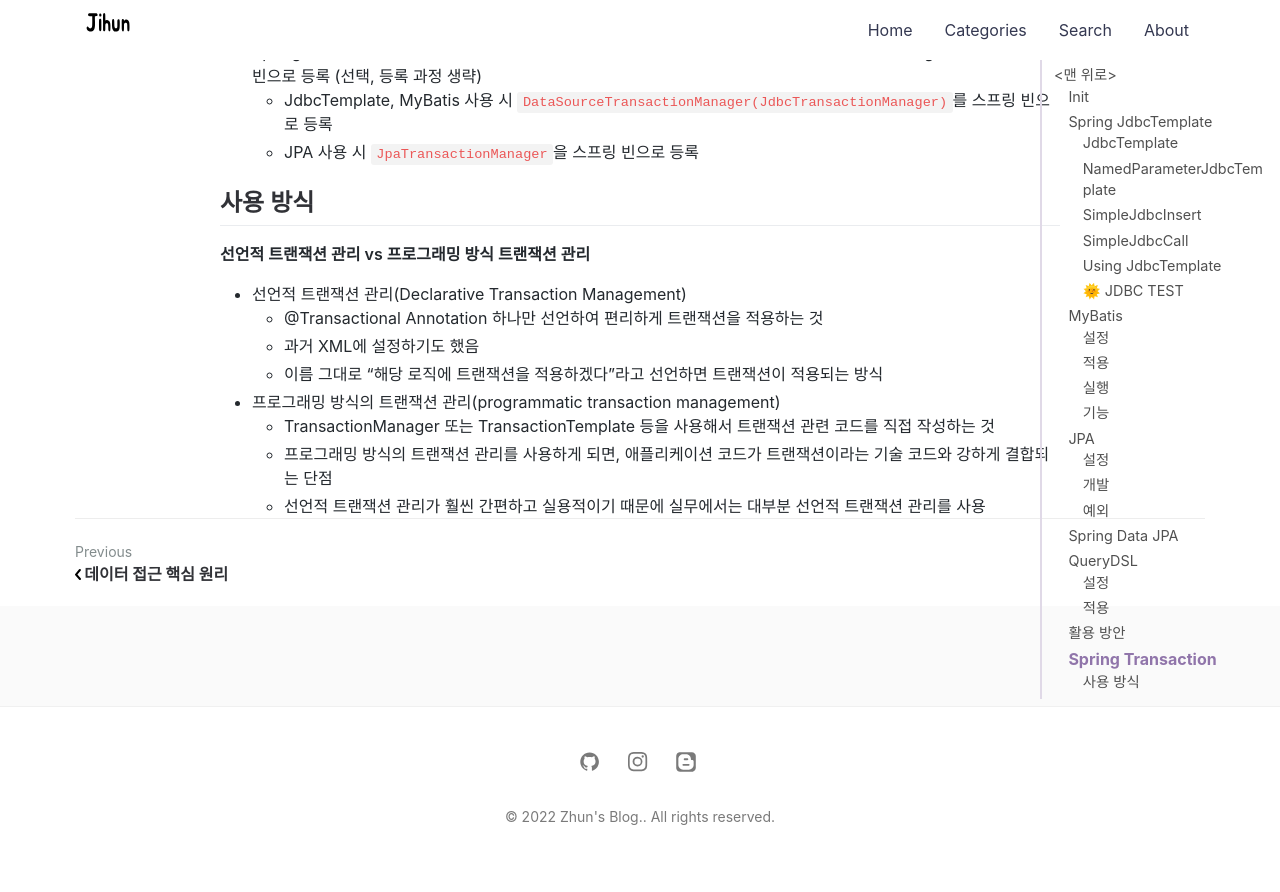
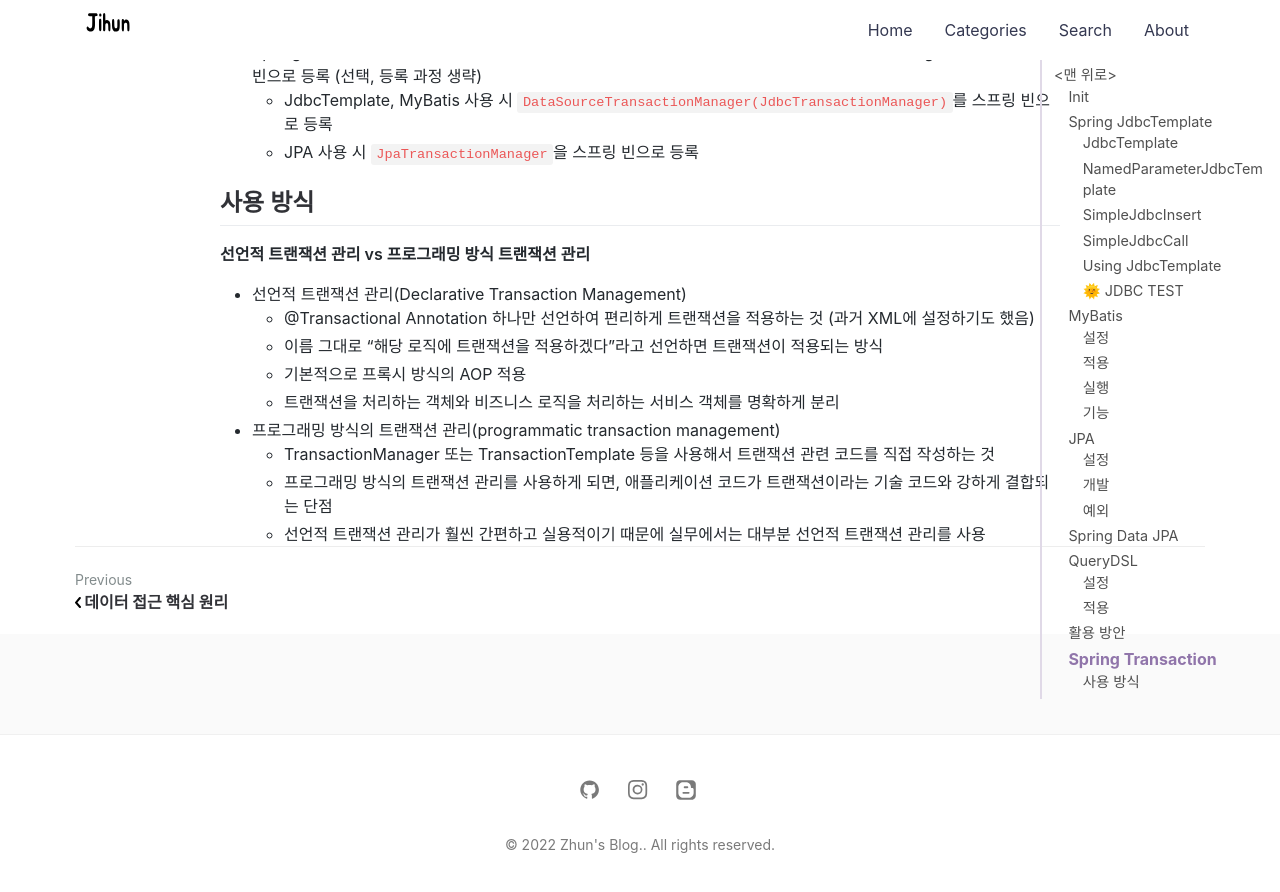
Before and after one commit to jihunparkme/jihunparkme.github.io, a Jekyll site: the page built from _posts/2022-08-08-Spring-DB-Part2.md, in a window 1280 px wide and 900 px high, scrolled down 17777 px. Shown: the top 892 px of the window. Built offline with Jekyll 4.4.1, drawn with Linux system fonts in a browser that asks for light colours; nearby versions of some CDN libraries; comment, search, counter and statistics services are not loaded.

Commit message:
[Spring Transaction] 선언적 트랜잭션과 AOP

```diff
--- a/_posts/2022-08-08-Spring-DB-Part2.md
+++ b/_posts/2022-08-08-Spring-DB-Part2.md
@@ -780,9 +780,10 @@ public interface PlatformTransactionManager extends TransactionManager {
 **선언적 트랜잭션 관리 vs 프로그래밍 방식 트랜잭션 관리**
 
 - 선언적 트랜잭션 관리(Declarative Transaction Management)
-  - @Transactional Annotation 하나만 선언하여 편리하게 트랜잭션을 적용하는 것
-  - 과거 XML에 설정하기도 했음
+  - @Transactional Annotation 하나만 선언하여 편리하게 트랜잭션을 적용하는 것 (과거 XML에 설정하기도 했음)
   - 이름 그대로 "해당 로직에 트랜잭션을 적용하겠다"라고 선언하면 트랜잭션이 적용되는 방식
+  - 기본적으로 프록시 방식의 AOP 적용
+  - 트랜잭션을 처리하는 객체와 비즈니스 로직을 처리하는 서비스 객체를 명확하게 분리
 
 - 프로그래밍 방식의 트랜잭션 관리(programmatic transaction management)
   - TransactionManager 또는 TransactionTemplate 등을 사용해서 트랜잭션 관련 코드를 직접 작성하는 것
```
